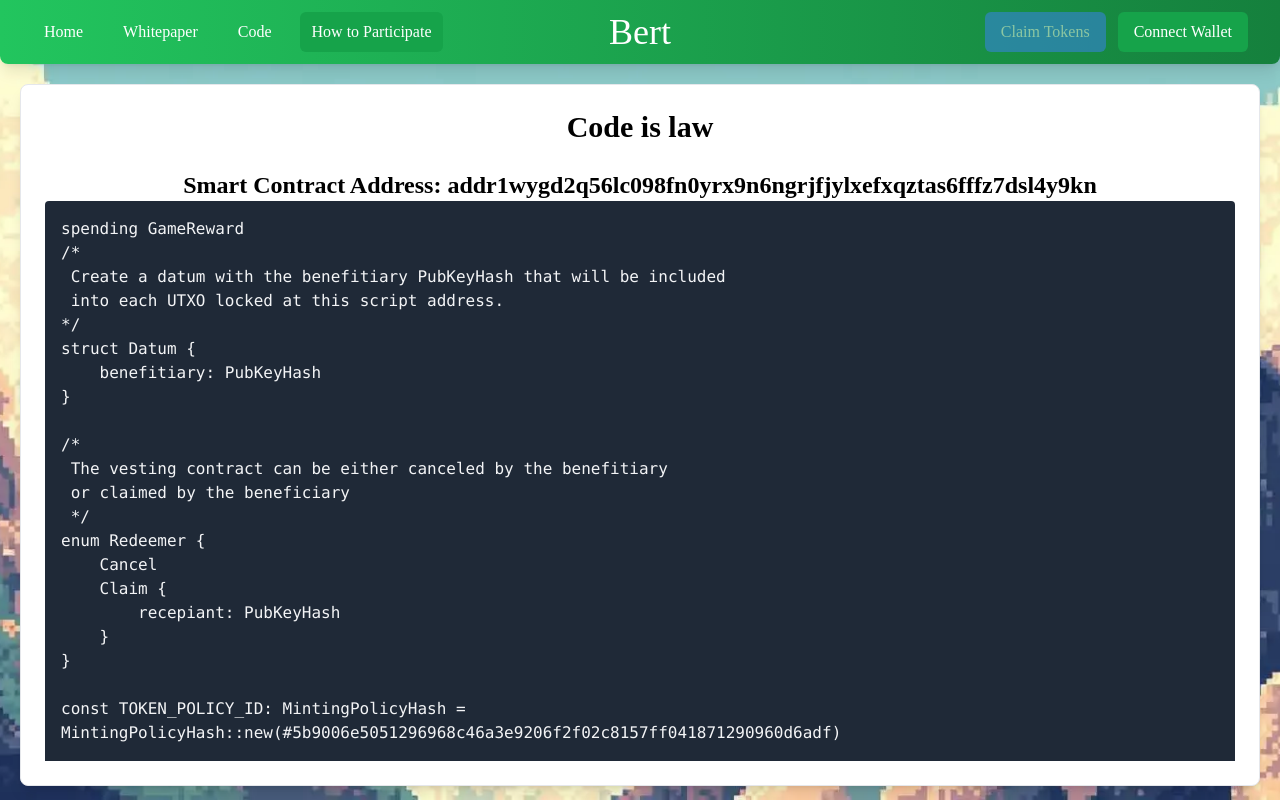
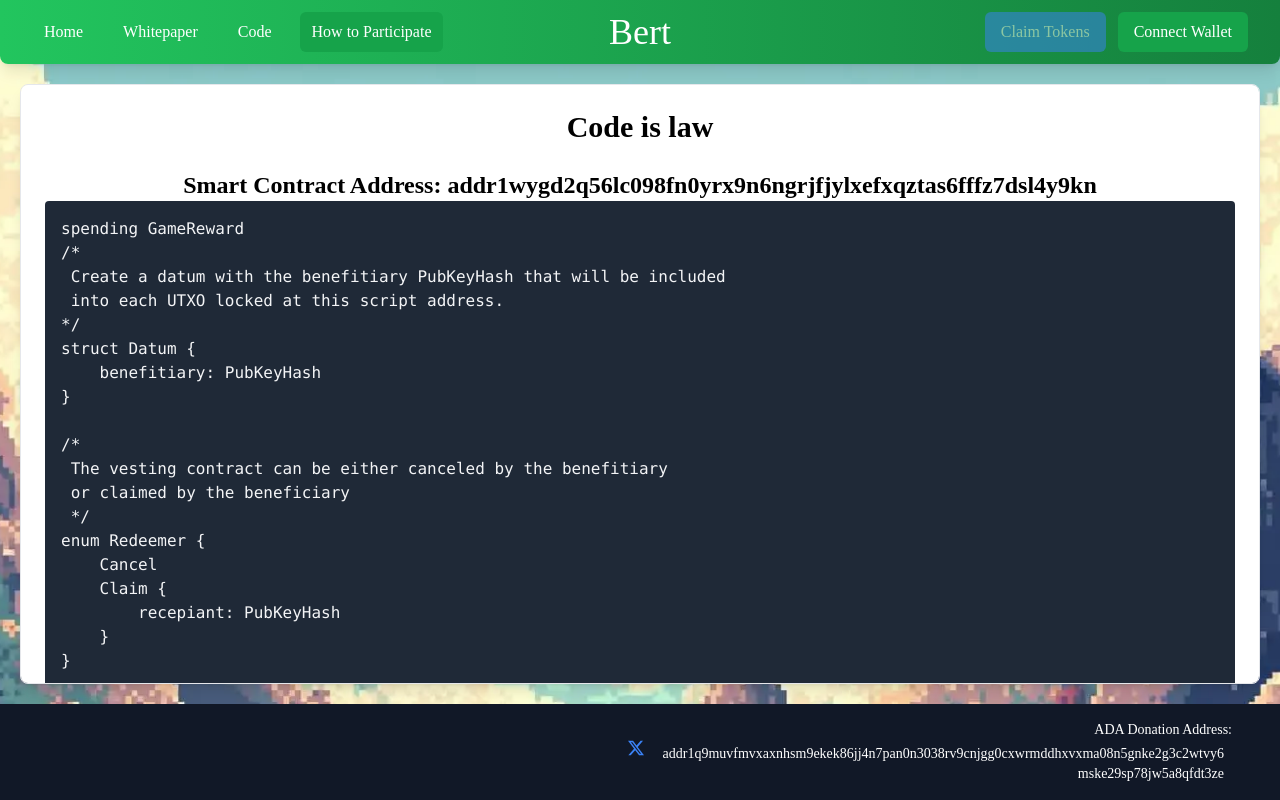
Before and after one commit to Ktabakov/BERT, a Next.js app: page /code in a window 1280 px wide. Built offline with nearby package versions, Linux system fonts and the light colour scheme.

Commit message:
fix overflow issue

```diff
--- a/pages/code.tsx
+++ b/pages/code.tsx
@@ -211,11 +211,11 @@ const CodePage: React.FC<CodePageProps> = () => {
       />
 
       {/* Main Content */}
-      <main className="flex-grow mt-16 p-5"> {/* Added overflow-auto */}
-        <div className="relative w-full max-w-screen-xl mx-auto flex-grow h-auto bg-white shadow-lg border rounded-lg overflow-auto p-6">
+      <main className="flex-grow mt-16 p-5 overflow-auto">
+        <div className="relative w-full max-w-screen-xl mx-auto h-auto bg-white shadow-lg border rounded-lg overflow-auto p-6">
           <h1 className="text-3xl font-bold mb-6 text-center">Code is law</h1>
           <p className="text-2xl font-bold text-center">Smart Contract Address: addr1wygd2q56lc098fn0yrx9n6ngrjfjylxefxqztas6fffz7dsl4y9kn</p>
-          <div className="overflow-auto max-h-[70vh]"> {/* Container for scrollable code */}
+          <div className="overflow-auto max-h-[65vh]"> {/* Container for scrollable code */}
             <pre className="bg-gray-800 text-gray-100 p-4 rounded font-mono whitespace-pre-wrap break-words">
               <code>
                 {heliosCode}
```
